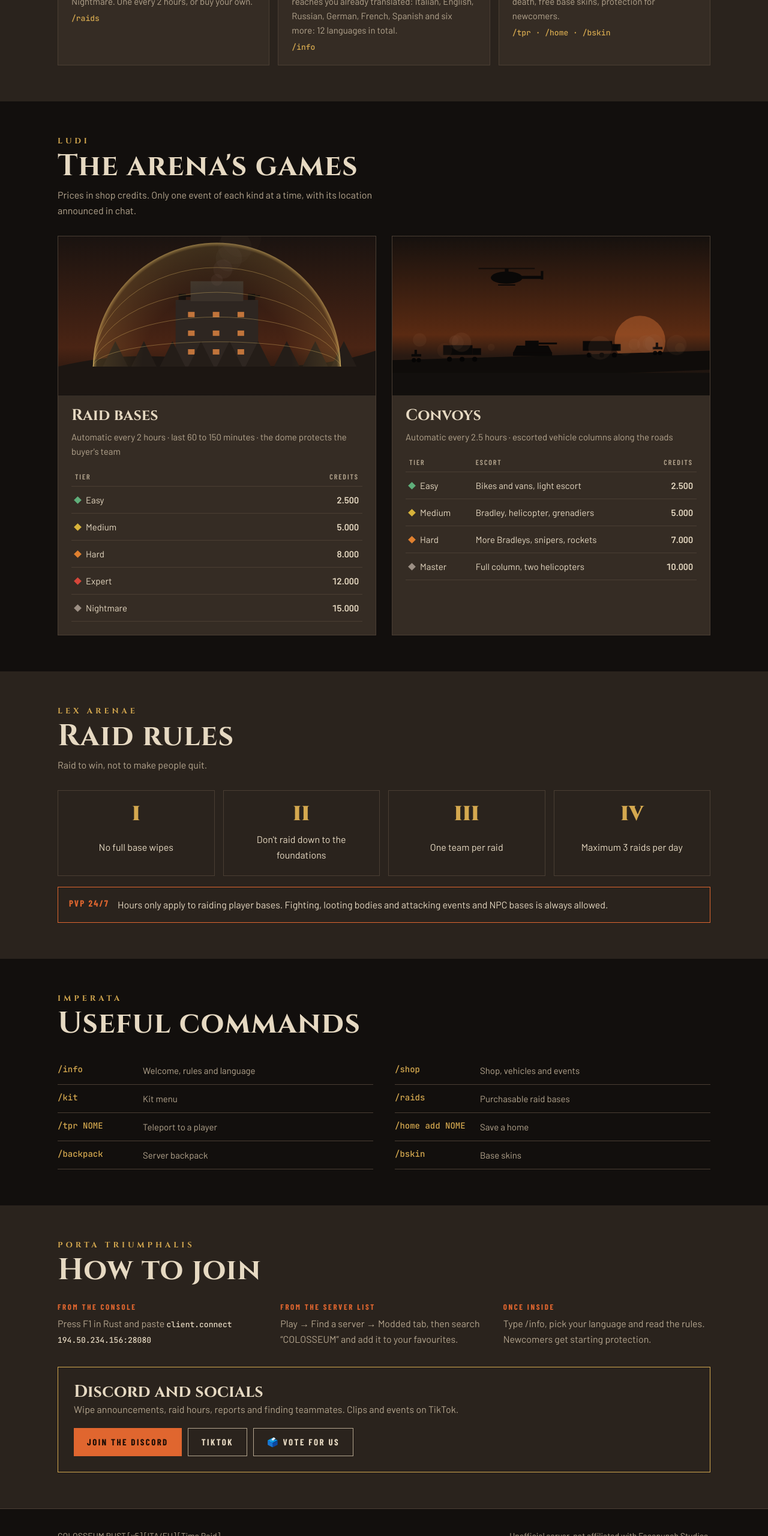
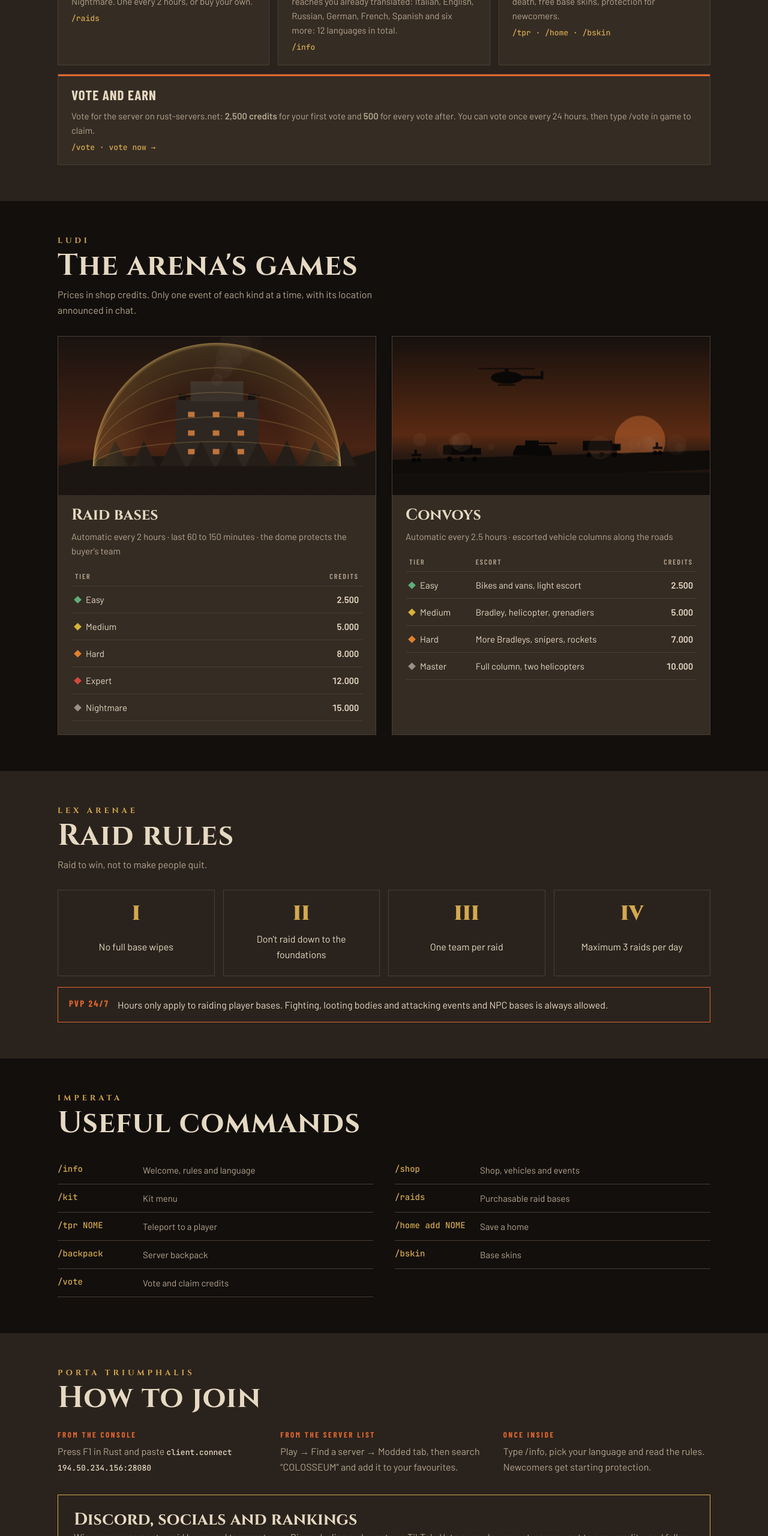
Before and after one commit to COLOSSEUM-Rust-x5/COLOSSEUM-Rust-x5.github.io, a plain HTML site: page index.html in a window 1280 px wide. Shown: the part 1340-3900 px from the top of the page at 60% size. Drawn offline with nearby package versions, Linux system fonts and the light colour scheme.

Commit message:
Update index.html

```diff
--- a/index.html
+++ b/index.html
@@ -6,7 +6,8 @@
 <meta property="og:title" content="COLOSSEUM RUST x5 [ITA/EU]">
 <meta property="og:description" content="Server Rust modded x5 italiano ed europeo: PvP 24/7, Time Raid, shop a crediti, basi raidabili, convogli e chat tradotta in 12 lingue.">
 <meta name="keywords" content="Rust, server Rust italiano, Rust ITA, Rust x5, Rust modded, Rust EU, COLOSSEUM Rust, server Rust x5 italiano">
-<style>:root{padding-top:env(safe-area-inset-top,0px);padding-bottom:env(safe-area-inset-bottom,0px)}body{margin:0}img{max-width:100%}[hidden]{display:none!important}</style>
+<style>:root{padding-top:env(safe-area-inset-top,0px);padding-bottom:env(safe-area-inset-bottom,0px)}body{margin:0}img{max-width:100%}[hidden]{display:none!important}footer .foot-links a{color:inherit;text-decoration:underline;text-underline-offset:3px}
+</style>
 <title>COLOSSEUM Rust</title>
 <meta name="description" content="COLOSSEUM RUST: server Rust modded x5 italiano ed europeo. PvP sempre aperto 24/7, raid alle basi a orari, shop a crediti, basi raidabili, convogli con Bradley ed elicotteri, chat tradotta in 12 lingue.">
 <link rel="stylesheet" href="https://fonts.googleapis.com/css2?family=Cinzel:wght@500;700;900&family=Barlow+Condensed:wght@500;600;700&family=Barlow:wght@400;500;600&family=JetBrains+Mono:wght@500&display=swap">
@@ -236,6 +237,11 @@ html:not([lang="en"]) [data-l="it"], html[lang="en"] [data-l="en"]{display:rever
           <p><span data-l="it">Teletrasporti e case, zaino che resta alla morte, skin della base gratis, protezione per i nuovi arrivati.</span><span data-l="en">Teleports and homes, a backpack that survives death, free base skins, protection for newcomers.</span></p>
           <span class="cmd">/tpr · /home · /bskin</span>
         </div>
+        <div class="feat hot" style="grid-column:1/-1">
+          <h3><span data-l="it">Vota e guadagna</span><span data-l="en">Vote and earn</span></h3>
+          <p><span data-l="it">Vota il server su rust-servers.net: <b>2.500 crediti</b> al primo voto e <b>500</b> per ogni voto successivo. Si vota una volta ogni 24 ore, poi scrivi /vote in gioco per ritirare.</span><span data-l="en">Vote for the server on rust-servers.net: <b>2,500 credits</b> for your first vote and <b>500</b> for every vote after. You can vote once every 24 hours, then type /vote in game to claim.</span></p>
+          <a class="cmd" href="https://rust-servers.net/server/178726/vote/" target="_blank" rel="noopener" style="text-decoration:none">/vote · <span data-l="it">vota ora</span><span data-l="en">vote now</span> →</a>
+        </div>
       </div>
     </div>
   </section>
@@ -317,6 +323,7 @@ html:not([lang="en"]) [data-l="it"], html[lang="en"] [data-l="en"]{display:rever
         <div><code>/home add NOME</code><span data-l="it">Salva una casa</span><span data-l="en">Save a home</span></div>
         <div><code>/backpack</code><span data-l="it">Zaino del server</span><span data-l="en">Server backpack</span></div>
         <div><code>/bskin</code><span data-l="it">Skin della base</span><span data-l="en">Base skins</span></div>
+        <div><code>/vote</code><span data-l="it">Vota e ritira i crediti</span><span data-l="en">Vote and claim credits</span></div>
       </div>
     </div>
   </section>
@@ -334,13 +341,15 @@ html:not([lang="en"]) [data-l="it"], html[lang="en"] [data-l="en"]{display:rever
       </div>
       <div class="discord" id="discord" hidden style="margin-top:34px">
         <div>
-          <h3><span data-l="it">Discord e social</span><span data-l="en">Discord and socials</span></h3>
-          <p><span data-l="it">Annunci dei wipe, orari dei raid, segnalazioni e ricerca di compagni di team. Clip ed eventi su TikTok.</span><span data-l="en">Wipe announcements, raid hours, reports and finding teammates. Clips and events on TikTok.</span></p>
+          <h3><span data-l="it">Discord, social e classifiche</span><span data-l="en">Discord, socials and rankings</span></h3>
+          <p><span data-l="it">Annunci dei wipe, orari dei raid e ricerca di compagni sul Discord, clip ed eventi su TikTok. Vota ogni giorno su rust-servers.net e guadagna crediti, e segui le statistiche live su BattleMetrics.</span><span data-l="en">Wipe announcements, raid hours and teammates on Discord, clips and events on TikTok. Vote every day on rust-servers.net to earn credits, and follow live stats on BattleMetrics.</span></p>
         </div>
         <div style="display:flex;flex-wrap:wrap;gap:10px">
-          <a class="btn" id="discord-link" href="#" target="_blank" rel="noopener"><span data-l="it">Entra nel Discord</span><span data-l="en">Join the Discord</span></a>
+          <a class="btn" id="discord-link" href="#" target="_blank" rel="noopener">Discord</a>
+          <a class="btn" href="https://rust-servers.net/server/178726/vote/" target="_blank" rel="noopener"><span data-l="it">🗳️ Vota il server</span><span data-l="en">🗳️ Vote for us</span></a>
           <a class="btn" style="background:transparent;color:var(--trav);border:1px solid var(--trav-dim)" href="https://www.tiktok.com/@colosseumrustx5" target="_blank" rel="noopener">TikTok</a>
-          <a class="btn" style="background:transparent;color:var(--trav);border:1px solid var(--trav-dim)" href="https://rust-servers.net/server/178726/vote/" target="_blank" rel="noopener"><span data-l="it">🗳️ Vota il server</span><span data-l="en">🗳️ Vote for us</span></a>
+          <a class="btn" style="background:transparent;color:var(--trav);border:1px solid var(--trav-dim)" href="https://rust-servers.net/server/178726/" target="_blank" rel="noopener">Rust-Servers.net</a>
+          <a class="btn" style="background:transparent;color:var(--trav);border:1px solid var(--trav-dim)" href="https://www.battlemetrics.com/servers/rust/42070821" target="_blank" rel="noopener">BattleMetrics</a>
         </div>
       </div>
     </div>
@@ -350,6 +359,7 @@ html:not([lang="en"]) [data-l="it"], html[lang="en"] [data-l="en"]{display:rever
 <footer>
   <div class="wrap">
     <span>COLOSSEUM RUST [x5] [ITA/EU] [Time Raid]</span>
+    <span class="foot-links"><a href="https://discord.gg/UzaYQys2EU" target="_blank" rel="noopener">Discord</a> · <a href="https://www.tiktok.com/@colosseumrustx5" target="_blank" rel="noopener">TikTok</a> · <a href="https://rust-servers.net/server/178726/vote/" target="_blank" rel="noopener"><span data-l="it">Vota</span><span data-l="en">Vote</span></a> · <a href="https://rust-servers.net/server/178726/" target="_blank" rel="noopener">Rust-Servers.net</a> · <a href="https://www.battlemetrics.com/servers/rust/42070821" target="_blank" rel="noopener">BattleMetrics</a></span>
     <span><span data-l="it">Server non ufficiale, non affiliato a Facepunch Studios.</span><span data-l="en">Unofficial server, not affiliated with Facepunch Studios.</span></span>
   </div>
 </footer>
```
